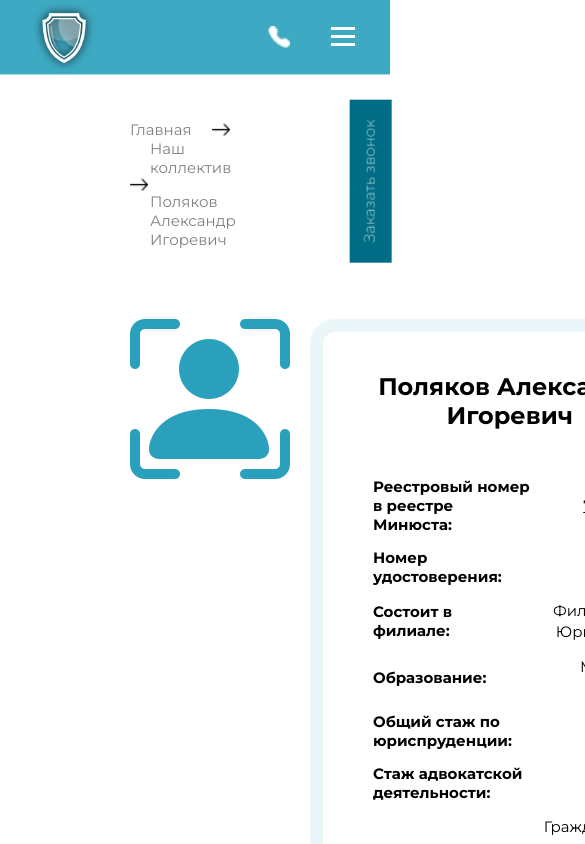
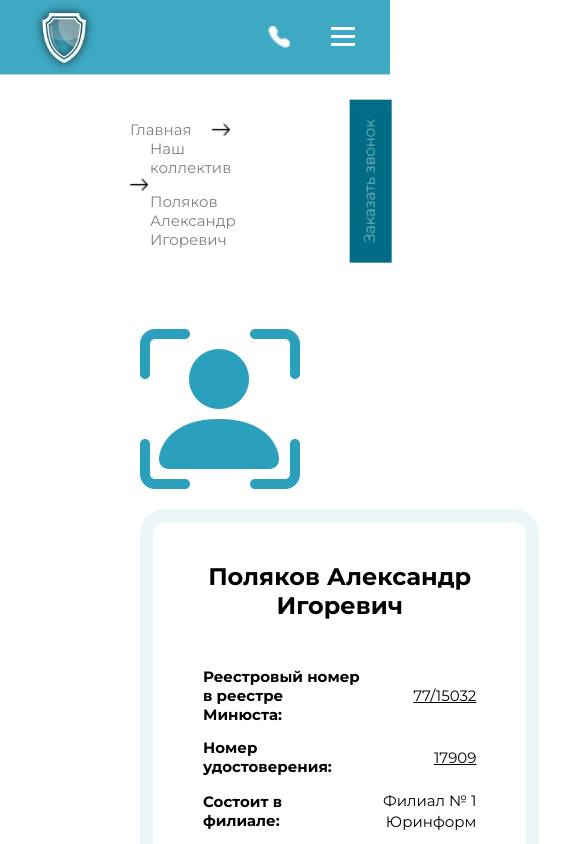
Before and after one commit to Ax51/react-site-MKA_Zaschita, a React (Create React App) app: page /77/15032 in a window 390 px wide. Shown: the top 844 px of the page, 585 px wide, since content can reach past the window. Built offline with nearby package versions, Linux system fonts and the light colour scheme.

Commit message:
Team page ready for mobile devices. continue working on modal screen...

```diff
--- a/src/Components/Adv-component/Adv-component.css
+++ b/src/Components/Adv-component/Adv-component.css
@@ -13,6 +13,10 @@
     display: flex;
     justify-content: space-evenly;
     align-items: flex-start;
+    flex-wrap: wrap;
+}
+.adv-component_wrapper > * {
+    margin: 10px;
 }
 .adv-component_wrapper_modal {
     align-items: center;
@@ -24,11 +28,11 @@
     top: 100px;
 }
 .adv-component_adv-pic_modal {
-    margin-right: 20px;
     width: 350px;
 }
 .adv-component_table_modal {
     max-height: 70vh;
+    min-height: 350px;
     overflow-y: auto;
 }
 .adv-component_table {
@@ -37,7 +41,7 @@
     border-radius: 25px;
     padding:40px 50px 20px 50px;
     max-width: 500px;
-
+    box-sizing: border-box;
 }
 .adv-component_table > table {
     border-collapse: collapse;
--- a/src/Components/Pages/Team-page/Team-page.css
+++ b/src/Components/Pages/Team-page/Team-page.css
@@ -134,17 +134,19 @@
 /* modal personal file */
 .team-page_personal-file_wrapper {
     position: fixed;
+    left: 0;
     z-index: 5;
     width: 100vw;
     height: 100vh;
     background-color: rgba(0, 0, 0, 0.5);
+    overflow: auto;
 
     display: flex;
     justify-content: center;
-    align-items: center;
+    /* align-items: center; */
 }
 .team-page_personal-file {
-    margin-top: 50px;
+    margin-top: 100px;
 }
 .team-page_personal-file_wrapper::-webkit-scrollbar {
     display: block;
```
